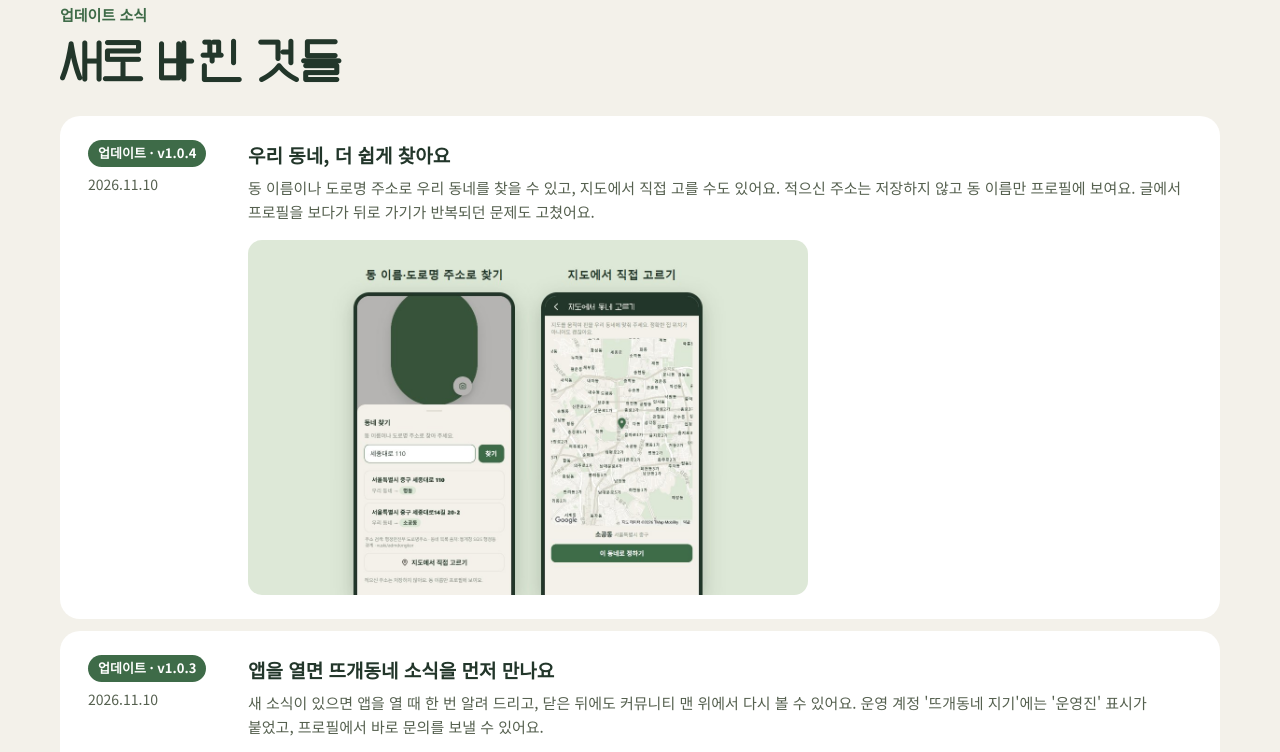
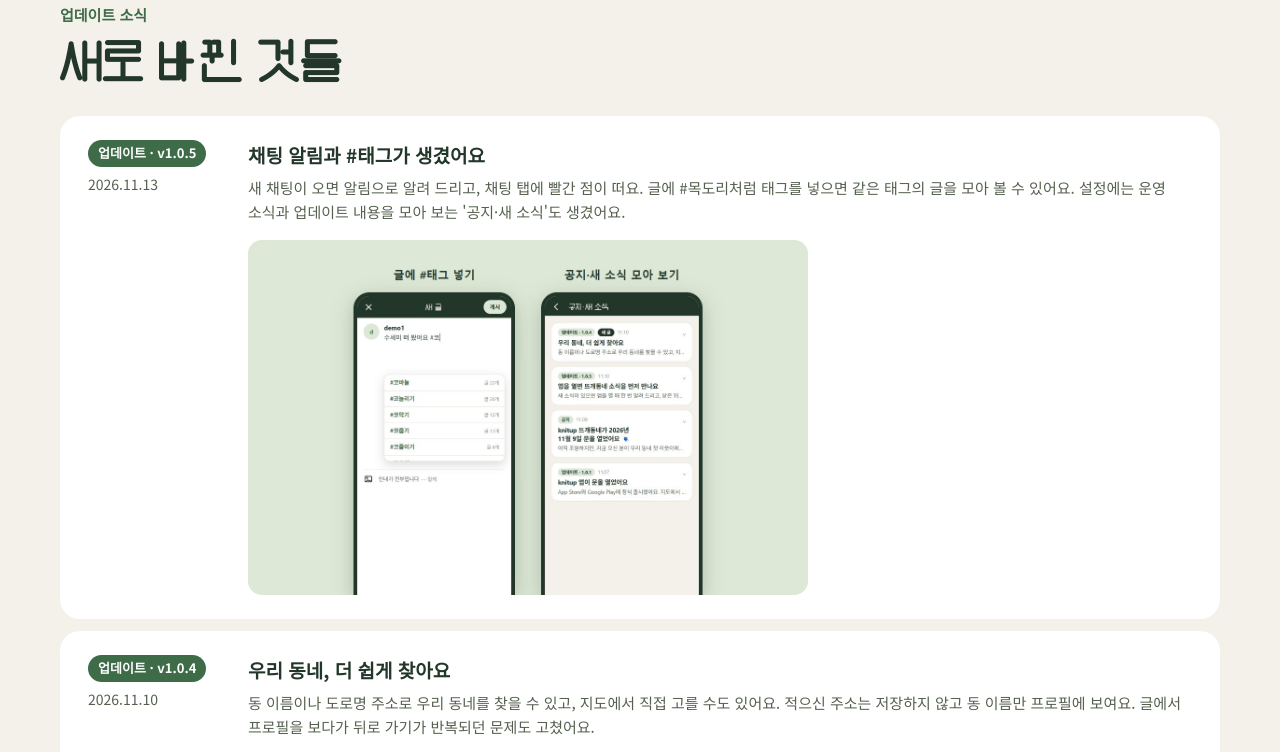
Before and after one commit to yesbeyesnono/knitup-home, a plain HTML site: page index.html in a window 1280 px wide. Shown: the part 3036-3788 px from the top of the page. Drawn offline with Linux system fonts and the light colour scheme.

Commit message:
업데이트 소식: v1.0.5 (채팅 알림 · #태그 · 공지·새 소식)
Co-Authored-By: Claude Fable 5.2 <noreply@anthropic.com>

```diff
--- a/index.html
+++ b/index.html
@@ -274,6 +274,17 @@ Google Play</a>
 <div style="display: flex; flex-direction: column; gap: 12px">
 <article style="background: #FFFFFF; border-radius: 20px; padding: 24px 28px; display: flex; flex-wrap: wrap; gap: 20px; align-items: flex-start">
 <div class="upmeta" style="flex: 0 0 140px; display: flex; flex-direction: column; gap: 6px">
+<span style="align-self: flex-start; background: #3E6B48; color: #FFFFFF; font-size: 13px; font-weight: 700; padding: 3px 10px; border-radius: 999px">업데이트 · v1.0.5</span>
+<span style="font-size: 14px; color: #55604F">2026.11.13</span>
+</div>
+<div style="flex: 1 1 400px; min-width: 0">
+<h3 style="margin: 0 0 6px; font-size: 19px">채팅 알림과 #태그가 생겼어요</h3>
+<p style="margin: 0; color: #55604F; font-size: 15px">새 채팅이 오면 알림으로 알려 드리고, 채팅 탭에 빨간 점이 떠요. 글에 #목도리처럼 태그를 넣으면 같은 태그의 글을 모아 볼 수 있어요. 설정에는 운영 소식과 업데이트 내용을 모아 보는 &#39;공지·새 소식&#39;도 생겼어요.</p>
+<img src="images/update-1.0.5.jpg" alt="글을 쓰다 #을 치면 태그가 추천되는 화면과 공지·새 소식 화면" loading="lazy" style="display: block; margin-top: 16px; width: 100%; max-width: 560px; border-radius: 14px">
+</div>
+</article>
+<article style="background: #FFFFFF; border-radius: 20px; padding: 24px 28px; display: flex; flex-wrap: wrap; gap: 20px; align-items: flex-start">
+<div class="upmeta" style="flex: 0 0 140px; display: flex; flex-direction: column; gap: 6px">
 <span style="align-self: flex-start; background: #3E6B48; color: #FFFFFF; font-size: 13px; font-weight: 700; padding: 3px 10px; border-radius: 999px">업데이트 · v1.0.4</span>
 <span style="font-size: 14px; color: #55604F">2026.11.10</span>
 </div>
```
Also changed, not shown: images/update-1.0.5.jpg (added).
